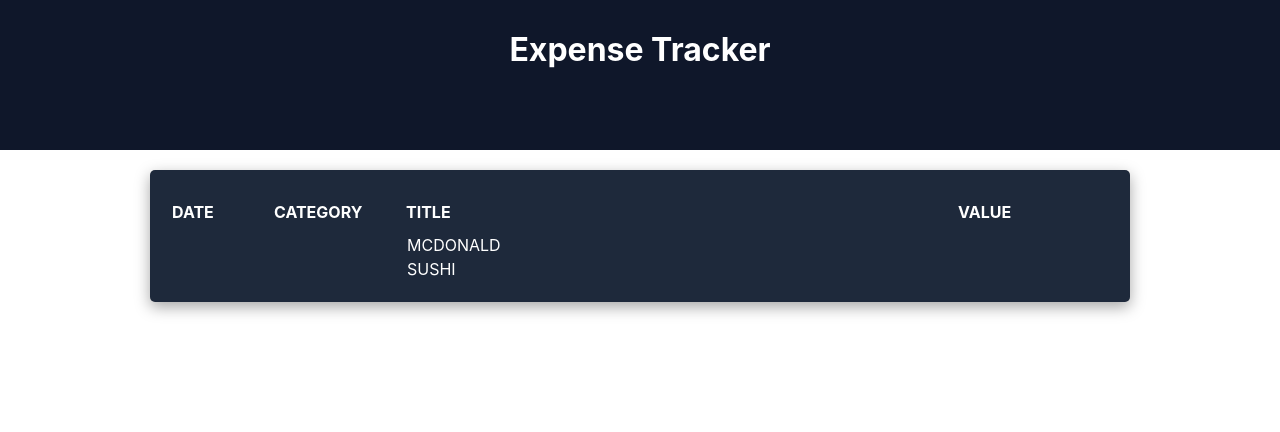
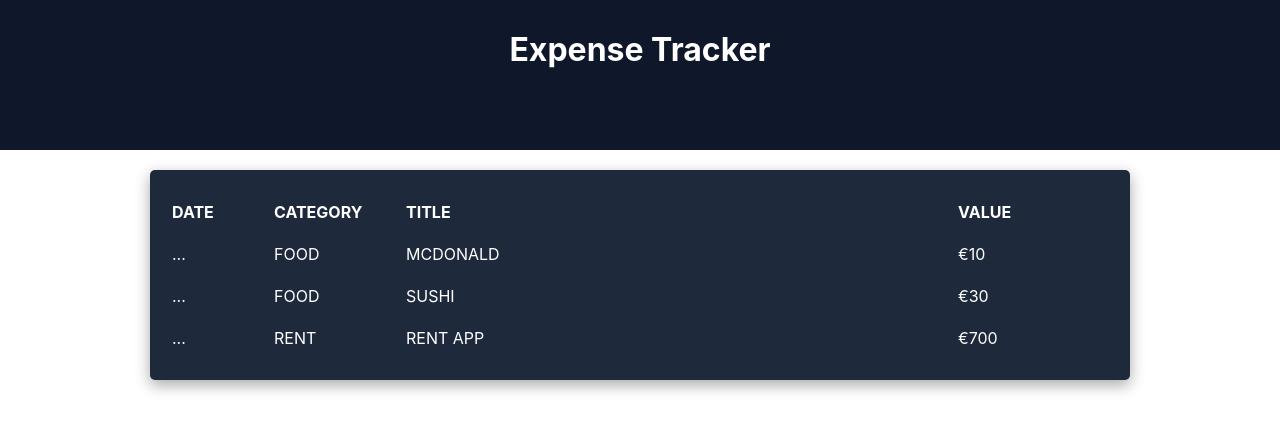
Before and after one commit to GardeniaOliveira/expense-tracker-with-react-and-ts, a React (Create React App) app: page / in a window 1280 px wide. Shown: the top 432 px of the page. Built offline with nearby package versions, Linux system fonts and the light colour scheme.

Commit message:
created table item

```diff
--- a/src/App.tsx
+++ b/src/App.tsx
@@ -9,7 +9,8 @@
 import { Category } from "./types/Category";
 import { categories } from "./data/categories";
 
-import { TableArea } from "./components/TableArea.ts";
+import { TableArea } from "./components/TableArea";
+import { TableItem } from "./components/TableItem";
 
 const App = () => {
   // general list of all months
--- a/src/components/TableArea.ts/index.tsx
+++ b/src/components/TableArea/index.tsx
@@ -1,6 +1,7 @@
 import React from "react";
 import * as C from "./styles";
 import { Item } from "../../types/Item";
+import { TableItem } from "../TableItem";
 
 type Props = {
   list: Item[];
@@ -20,12 +21,7 @@
       </thead>
       <tbody>
         {list.map((item, index) => (
-          <tr key={index}>
-            <td></td>
-            <td></td>
-            <td>{item.title}</td>
-            <td></td>
-          </tr>
+          <TableItem key={index} item={item} />
         ))}
       </tbody>
     </C.Table>
--- /dev/null
+++ b/src/components/TableItem/index.tsx
@@ -0,0 +1,16 @@
+import * as C from "./styles";
+import { Item } from "../../types/Item";
+
+type Props = {
+  item: Item;
+};
+export const TableItem = ({ item }: Props) => {
+  return (
+    <C.TableLine>
+      <C.TableColumn>...</C.TableColumn>
+      <C.TableColumn>{item.category}</C.TableColumn>
+      <C.TableColumn>{item.title}</C.TableColumn>
+      <C.TableColumn>€{item.value}</C.TableColumn>
+    </C.TableLine>
+  );
+};
--- /dev/null
+++ b/src/components/TableItem/styles.ts
@@ -0,0 +1,7 @@
+import styled from "styled-components";
+
+export const TableLine = styled.tr``;
+
+export const TableColumn = styled.td`
+  padding: 10px 0;
+`;
--- a/src/data/items.ts
+++ b/src/data/items.ts
@@ -14,8 +14,8 @@
     value: 30.0,
   },
   {
-    date: new Date(2023, 1, 5),
-    category: "rend",
+    date: new Date(2023, 2, 5),
+    category: "rent",
     title: "Rent app",
     value: 700.0,
   },
```
Also changed, not shown: src/components/TableArea/styles.ts (renamed from src/components/TableArea.ts/styles.ts).
